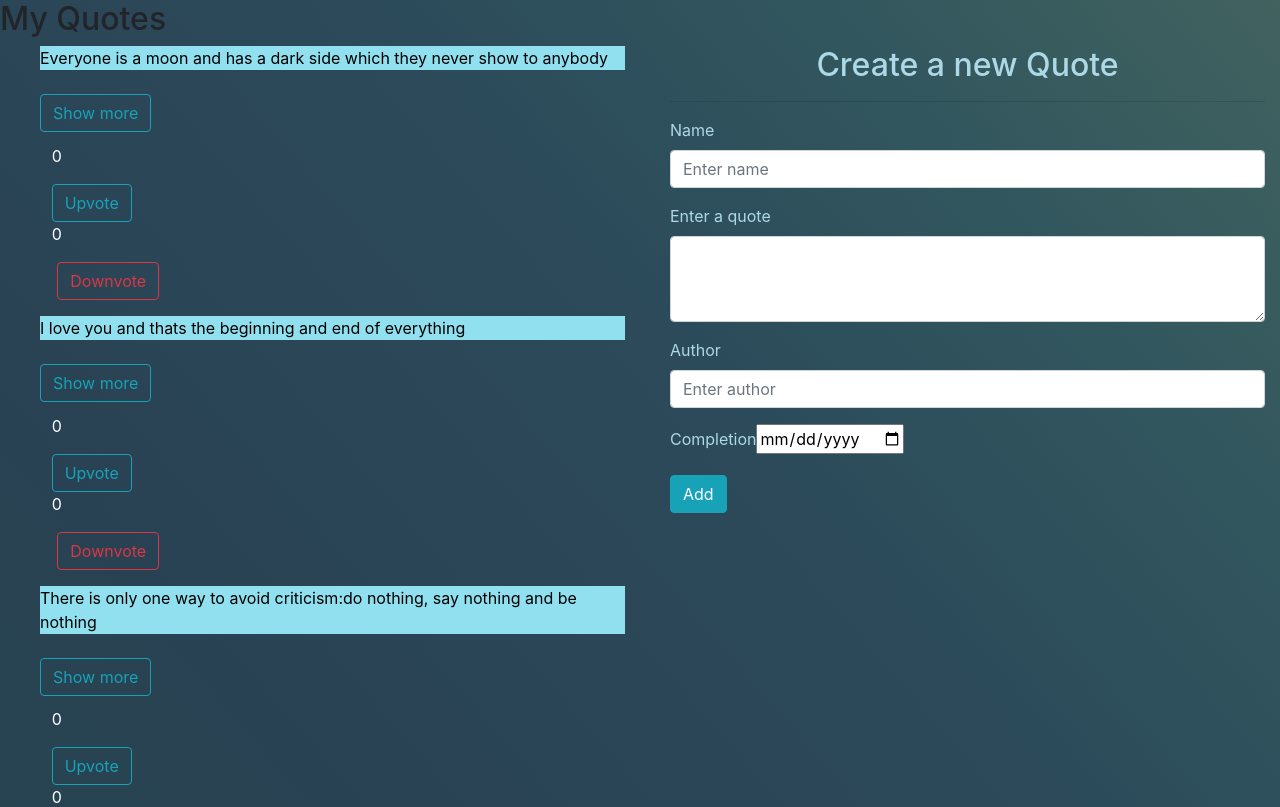
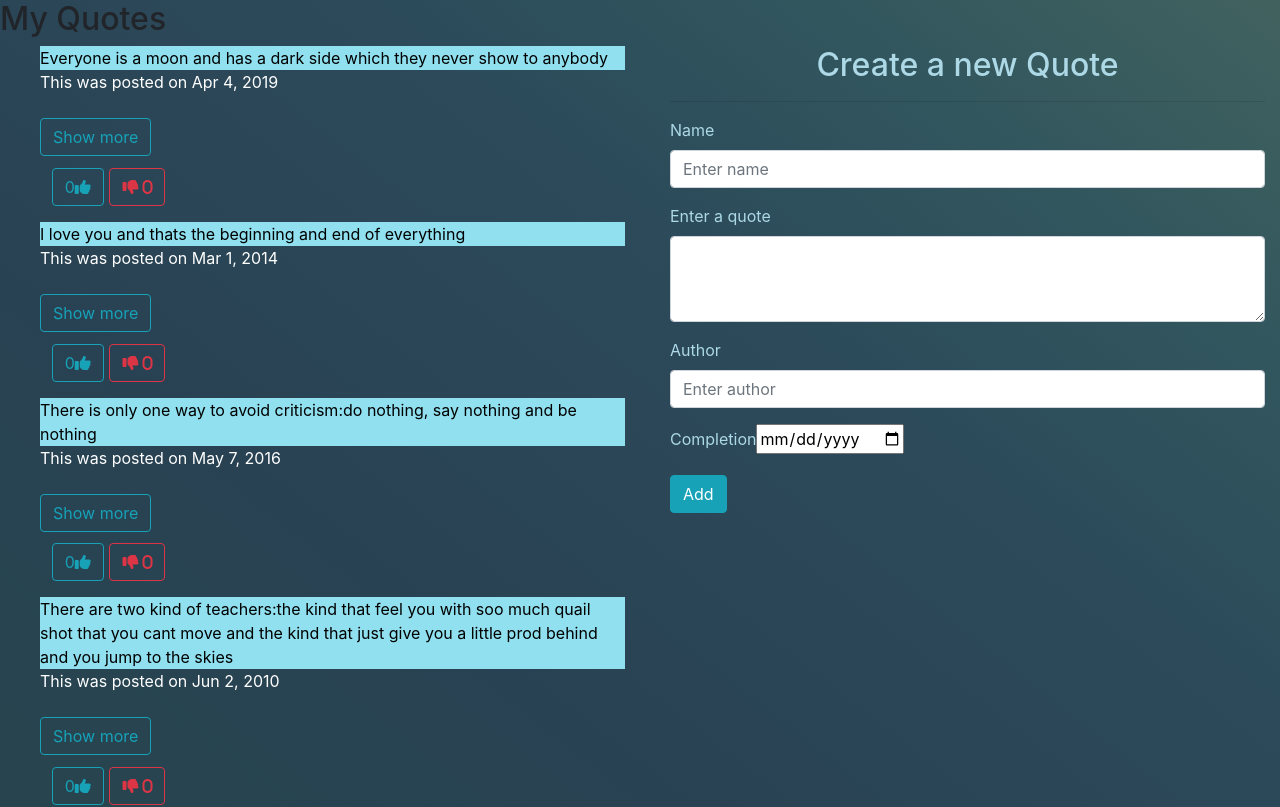
Before and after one commit to paulinenanzala19/quotes, an Angular app: page / in a window 1280 px wide. Shown: the top 807 px of the page. Built offline with nearby package versions, Linux system fonts and the light colour scheme.

Commit message:
adding the upvote and downvote button

```diff
--- a/src/app/quotes/quotes.component.html
+++ b/src/app/quotes/quotes.component.html
@@ -6,18 +6,18 @@
                 <div class="col-md-6"style="color:white">
                     <ul *ngFor="let quote of quotes; let i=index">
                         <li style="color:black" appHighlight>{{quote.quote}}</li>
-                        <p ></p>
+                        <p >This was posted on {{quote.completeDate|date}}</p>
                         <div class="details">
 
 
                             <button (click)='toggleDetails(i)' class="mt-2 btn btn-outline-info">Show more</button>
                         </div>
                         <div class="button" style="color:white">
-                            <p>{{ quote.votes}}</p>
-                            <button (click)="quote.upvote()" type="button" class="btn btn-outline-info">Upvote</button>
-                            <p>{{quote.vote}}</p>
+
+                            <button (click)="quote.upvote()" type="button" class="btn btn-outline-info">{{ quote.votes}}<i class="fa-solid fa-thumbs-up"></i></button>
+
                             <button (click)="quote.downvote()" id="btn" type="button"
-                                class="btn btn-outline-danger">Downvote</button>
+                                class="btn btn-outline-danger"><i class="fa-solid fa-thumbs-down"> {{quote.vote}}</i></button>
                         </div>
 
 
--- a/src/index.html
+++ b/src/index.html
@@ -8,6 +8,7 @@
   <link rel="icon" type="image/x-icon" href="favicon.ico">
   <link rel="stylesheet" href="https://cdn.jsdelivr.net/npm/bootstrap@4.0.0/dist/css/bootstrap.min.css" integrity="sha384-Gn5384xqQ1aoWXA+058RXPxPg6fy4IWvTNh0E263XmFcJlSAwiGgFAW/dAiS6JXm" crossorigin="anonymous">
 <script src="https://cdn.jsdelivr.net/npm/bootstrap@4.0.0/dist/js/bootstrap.min.js" integrity="sha384-JZR6Spejh4U02d8jOt6vLEHfe/JQGiRRSQQxSfFWpi1MquVdAyjUar5+76PVCmYl" crossorigin="anonymous"></script>
+<script src="https://kit.fontawesome.com/f80737f64c.js" crossorigin="anonymous"></script>
 
 </head>
 <body>
```
